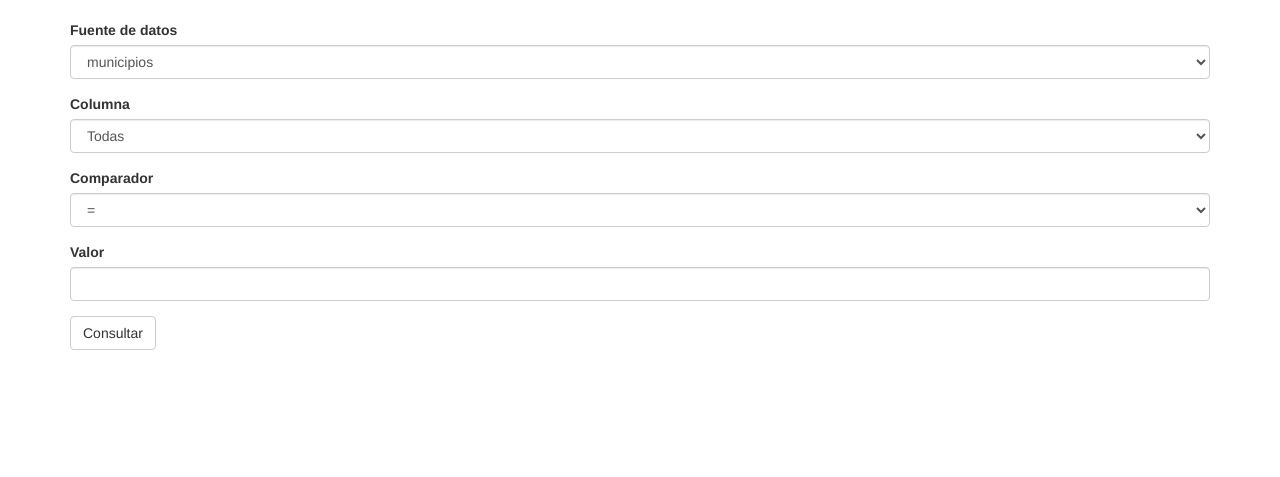
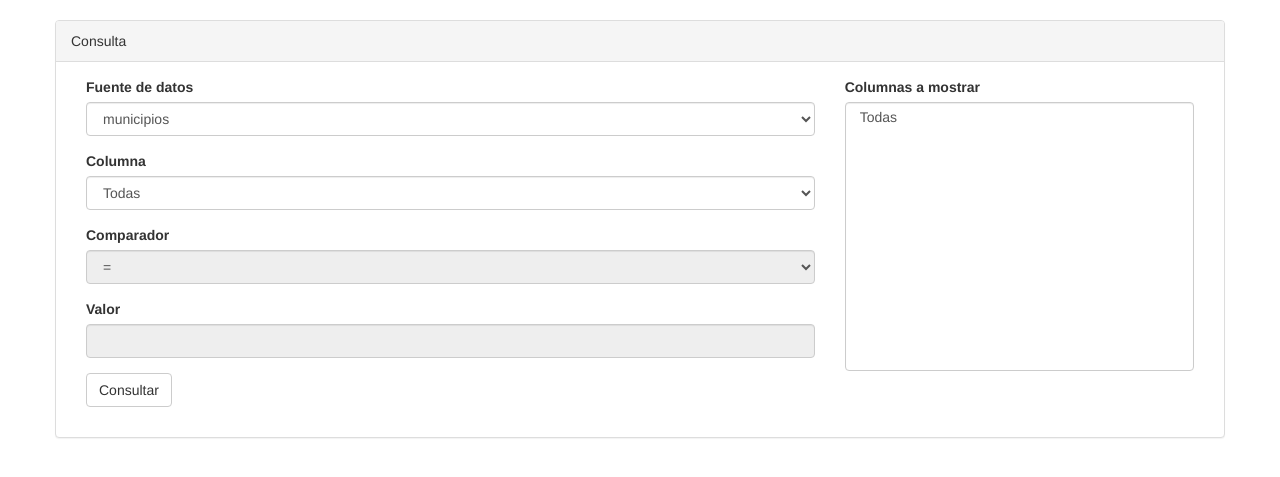
Before and after one commit to dbo1001/TFG-Datos-publicos, a Flask app: page /consulta in a window 1280 px wide. Shown: the part 52-529 px from the top of the page. Run offline with Flask 2, Linux system fonts and the light colour scheme; a database or web service that is not in the repository returns one stand-in record (values such as "Sample title"); some libraries are stand-ins or nearby versions.

Commit message:
Permite seleccionar las columnas a mostrar
#16

```diff
--- a/web/consulta.py
+++ b/web/consulta.py
@@ -27,10 +27,10 @@
     """
     Lista todas las columnas de una colección
     """
-    return list(mongo.db[coleccion].find_one().keys())[1:] + ['Todas']
+    return ['Todas'] + list(mongo.db[coleccion].find_one().keys())[1:]
 
 
-def consulta(fuente, columna, comparador, valor):
+def consulta(fuente, columna, mostrar, comparador, valor):
     """
     Devuelve el dataframe de la consulta
     """
@@ -48,7 +48,11 @@
             columna: busqueda
         }
 
-    cursor = mongo.db[fuente].find(filtro)
+    # Si no se ha seleccionado una columna a mostrar, muestra todas
+    if not mostrar:
+        mostrar = None
+
+    cursor = mongo.db[fuente].find(filtro, mostrar)
     df = pd.DataFrame.from_records(cursor, exclude=['_id'])
 
     return df
--- a/web/forms/consulta.py
+++ b/web/forms/consulta.py
@@ -1,5 +1,5 @@
 from flask_wtf import FlaskForm
-from wtforms import StringField, SelectField, SubmitField
+from wtforms import StringField, SelectField, SubmitField, SelectMultipleField
 from wtforms.validators import Optional
 
 
@@ -11,6 +11,7 @@
 
     fuente = SelectField('Fuente de datos', choices=[], id='select_fuente')
     columna_filtro = SelectField('Columna', choices=[], id='select_columna')
+    columna_mostrar = SelectMultipleField('Columnas a mostrar', choices=[], id="select_mostrar")
     comparador = SelectField('Comparador', choices=comparadores, validators=[Optional()], id='select_comparador')
     valor = StringField('Valor', id='select_valor')
 
@@ -22,4 +23,5 @@
         fuentes = [(fuente, fuente) for fuente in fuentes]
         # Posibles columnas
         self.columna_filtro.choices = valores
+        self.columna_mostrar.choices = valores
         self.fuente.choices = fuentes
--- a/web/static/js/consulta.js
+++ b/web/static/js/consulta.js
@@ -9,52 +9,55 @@
      */
     var fuente = $("#select_fuente");
     var columna = $("#select_columna");
+    var mostrar = $("#select_mostrar");
     var comparador = $("#select_comparador");
     var valor = $("#select_valor");
 
-    function activaComparador() {
-        comparador.removeAttr("disabled");
-        valor.removeAttr("disabled");
-    }
-
-    function desactivaComparador() {
-        comparador.attr("disabled", true);
-        valor.attr("disabled", true);
+    function actualizaComparador() {
+        if (columna.val() == "Todas") {
+            // Desactiva el comparador
+            comparador.attr("disabled", true);
+            valor.attr("disabled", true);
+        } else {
+            // Activa el comparador
+            comparador.removeAttr("disabled");
+            valor.removeAttr("disabled");
+        }
     }
 
     // Actualiza las columnas al seleccionar una fuente
-    function actualizaColumnas() {
-        columna.attr("disabled", true);
-        columna.empty();
+    function actualizaColumnas(selector) {
+        // Limpia las columnas
+        selector.attr("disabled", true);
+        selector.empty();
 
         // Envía la fuente y recibe las columnas de esta fuente
         $.getJSON("/api/actualiza_columnas/" + fuente.val(), function(data) {
             data.forEach(function(item) {
-                columna.append(
+                selector.append(
                     $("<option>", {
                         value: item,
                         text: item
                     })
                 );
             });
-            columna.removeAttr("disabled");
+            selector.removeAttr("disabled");
+            actualizaComparador();
         });
     }
 
     // Llama primero al cargar la página
-    actualizaColumnas();
+    actualizaColumnas(columna);
+    actualizaColumnas(mostrar);
 
     // Actualiza cada vez que cambie el valor de fuente
     fuente.on("change", function() {
-        actualizaColumnas();
+        actualizaColumnas(columna);
+        actualizaColumnas(mostrar);
     });
 
     columna.on("change", function() {
-        if (columna.val() == "Todas") {
-            desactivaComparador();
-        } else {
-            activaComparador();
-        }
+        actualizaComparador();
     });
 
 });
--- a/web/templates/consulta.html
+++ b/web/templates/consulta.html
@@ -1,10 +1,31 @@
 {% extends 'layout.html' %}
 {% import 'bootstrap/wtf.html' as wtf %}
+{% from "macros.html" import input, button %}
 
 {% set active_page = 'consulta' %}
 
 {% block page_content %}
-    {{ wtf.quick_form(form) }}
+    <div class="panel panel-default row">
+        <div class="panel-heading">
+            Consulta
+        </div>
+        <div class="panel-body">
+            <form method="post" action="" class="form">
+                <div class="col-sm-8">
+                    {{ form.csrf_token }}
+                    {{ input(form.fuente) }}
+                    {{ input(form.columna_filtro) }}
+                    {{ input(form.comparador) }}
+                    {{ input(form.valor) }}
+                    {{ button(form.submit) }}
+                </div>
+
+                <div class="col-sm-4">
+                    {{ input(form.columna_mostrar, size=15) }}
+                </div>
+            </form>
+        </div>
+    </div>
 {% endblock %}
 
 {% block scripts %}
--- /dev/null
+++ b/web/templates/macros.html
@@ -0,0 +1,13 @@
+{# Campos de entrada #}
+{% macro input(e) %}
+<div class="form-group">
+    {{ e.label }} {{ e(class="form-control", **kwargs) }}
+</div>
+{% endmacro %}
+
+{# Botones de formularios #}
+{% macro button(btn, clase='btn btn-default') %}
+<div class="form-group">
+    {{ btn(class=clase, **kwargs) }}
+</div>
+{% endmacro %}
--- a/web/views.py
+++ b/web/views.py
@@ -24,6 +24,7 @@
     if form.validate_on_submit():
         datos = web.consulta.consulta(fuente=form.fuente.data,
                                       columna=form.columna_filtro.data,
+                                      mostrar=form.columna_mostrar.data,
                                       comparador=form.comparador.data,
                                       valor=form.valor.data)
         if datos.empty:
```
